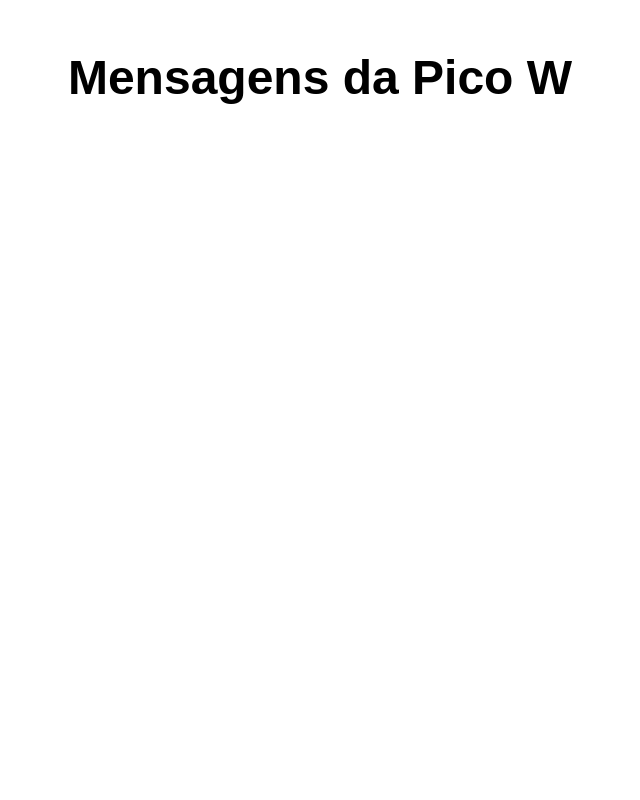
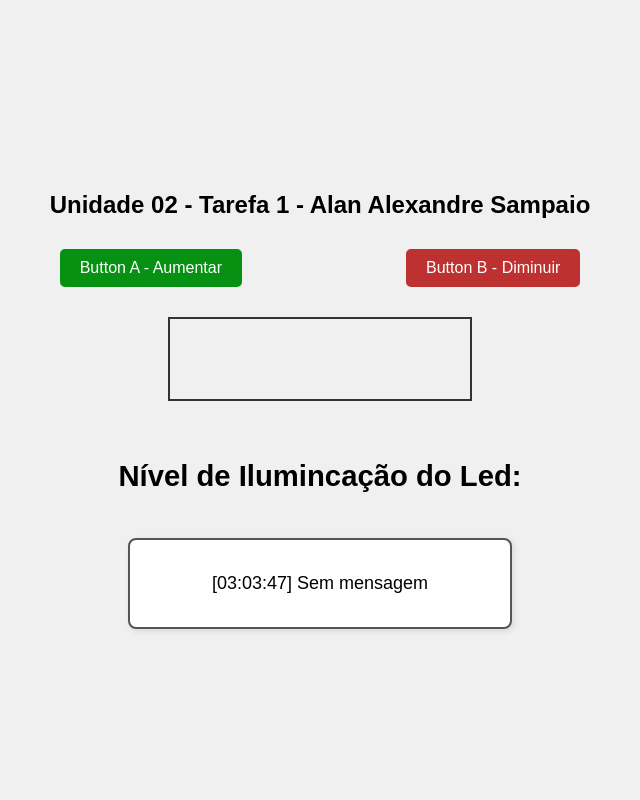
Before and after one commit to s4mpa10/embarcaTechC, a Flask app: page / in a window 1280 px wide. Shown: the whole page, without its empty margins (320-960 px from the left). Run offline with Flask 3, Linux system fonts and the light colour scheme.

Commit message:
projeto_button v1.0

```diff
--- a/Server_exemplo/CMakeLists.txt
+++ b/Server_exemplo/CMakeLists.txt
@@ -50,8 +50,8 @@ target_include_directories(example_lwip_http_util INTERFACE
 # Add executable. Default name is the project name, version 0.1
 
 add_executable(picow_http_client picow_http_client.c )
-set(WIFI_SSID "iPhone")
-set(WIFI_PASSWORD "senha123")
+set(WIFI_SSID "Sampaio")
+set(WIFI_PASSWORD "03113012S")
 target_compile_definitions(picow_http_client PRIVATE
         WIFI_SSID=\"${WIFI_SSID}\"
         WIFI_PASSWORD=\"${WIFI_PASSWORD}\"
--- a/Server_exemplo/server.py
+++ b/Server_exemplo/server.py
@@ -7,6 +7,8 @@ app.config['TEMPLATES_AUTO_RELOAD'] = True
 
 # Lista para armazenar mensagens
 message_history = []
+
+current_level = 0
 
 @app.route("/")
 def home():
--- a/Server_exemplo/templates/index.html
+++ b/Server_exemplo/templates/index.html
@@ -1,45 +1,143 @@
 <!DOCTYPE html>
-<html lang="pt-BR"></html>
-<html>
+<html lang="pt-br">
 <head>
     <meta charset="UTF-8">
+    <meta name="viewport" content="width=device-width, initial-scale=1.0">
     <title>Nivel de Iluminacao - Servidor Pico</title>
     <style>
         body {
-            font-family: Arial;
-            text-align: center;
-            margin-top: 50px;
+            font-family: Arial, sans-serif;
+            display: flex;
+            justify-content: center;
+            align-items: center;
+            height: 100vh;
+            margin: 0;
+            background-color: #f0f0f0;
         }
-        h1 {
-            font-size: 48px;
+        .container {
+            display: flex;
+            flex-direction: column;
+            align-items: center;
+            justify-content: center;
         }
-        p {
-            font-size: 36px;
+        .level-box {
+            width: 300px;
+            height: 80px;
+            border: 2px solid #333;
+            margin: 20px;
+            position: relative;
+            display: flex;
+        }
+        .level {
+            height: 100%;
+            background-color: #4CAF50;
+            transition: width 0.3s;
+        }
+        .buttons {
+            display: flex;
+            justify-content: space-between;
+            width: 100%;
+        }
+        .button {
+            margin: 10px;
+            padding: 10px 20px;
+            font-size: 16px;
+            cursor: pointer;
+            background-color: #007BFF;
+            color: white;
+            border: none;
+            border-radius: 5px;
+            transition: all 0.15s ease; /* animação suave */
         }
 
-        button {
-            font-size: 24px;
-            padding: 10px 20px;
-            margin: 10px;
+        .button:active {
+            transform: scale(0.95); /* diminui levemente ao clicar */
+            background-color: #0056b3;
+        }
+        .level-text {
+            font-size: 25px;
+            margin-top: 10px;
+        }
+        .info-box {
+            width: 350px;
+            padding: 15px;
+            border: 2px solid #555;
+            background-color: #fff;
+            margin-top: 15px;
+            border-radius: 8px;
+            text-align: center;
+            font-size: 18px;
+            box-shadow: 2px 2px 6px rgba(0,0,0,0.1);
+            font-family: 20px Arial, sans-serif;
         }
     </style>
 </head>
 <body>
-    <h1>Mensagens da Pico W</h1>
-    <div id="messages">
-        <!-- Mensagens serão exibidas aqui via JavaScript -->
+    <div class="container">
+        <h2>Unidade 02 - Tarefa 1 - Alan Alexandre Sampaio </h2>
+        <div class="buttons">
+            <button class="button" id="increaseBtn" style="background-color: #079113;">Button A - Aumentar</button>
+            <button class="button" id="decreaseBtn" style="background-color: #bd3131;">Button B - Diminuir</button>
+        </div>
+        <div class="level-box">
+            <div id="level" class="level" style="width: 0%;"></div>
+        </div>
+        <div class="level-text"><h3>Nível de Ilumincação do Led:</h3> </div>
+
+        <!-- 📦 Nova Box -->
+        <div id="messages" class="info-box"> </div>
     </div>
 
     <script>
-        // Atualiza as mensagens a cada 2 segundos
+        let level = 0;  // Inicializa o nível
+        const maxLevel = 4;
+        const minLevel = 0;
+
+        const levelElement = document.getElementById('level');
+        const infoBox = document.getElementById('infoBox');
+
+        // Função para atualizar o nível e a barra de progresso
+        function updateLevel() {
+            const width = (level) * 25;
+            levelElement.style.width = `${width}%`;
+            levelText.textContent = `Nível de Ilumincação do Led: ${level} - (XXXX)`;
+        }
+
+        // Aumenta o nível
+        document.getElementById('increaseBtn').addEventListener('click', () => {
+            if (level < maxLevel) {
+                level++;
+                updateLevel();
+            }
+        });
+
+        // Diminui o nível
+        document.getElementById('decreaseBtn').addEventListener('click', () => {
+            if (level > minLevel) {
+                level--;
+                updateLevel();
+            }
+        });
+
         setInterval(() => {
             fetch('/get_messages')
                 .then(response => response.json())
                 .then(data => {
                     document.getElementById('messages').innerHTML =
-                        data.map(msg => `<p>Nível Iluminação: ${msg}</p>`).join('');
+                        data.map(msg => `<p>${msg}</p>`).join('');
+
+                    // Pega a última mensagem válida de nível
+                    const nivelMsg = data.reverse().find(m => m.includes('Nivel_'));
+                    if (nivelMsg) {
+                        const nivel = parseInt(nivelMsg.split('Nivel_')[1]);
+                        if (!isNaN(nivel)) {
+                            level = nivel;
+                            updateLevel();
+                        }
+                    }
                 });
-        }, 2000);
+        }, 1000); // Atualiza a cada 1 segundo (1000 ms)
+
     </script>
 </body>
 </html>
```
Also changed, not shown: pagina_button/page_button.html (+37 -107 lines), 1 other file.
